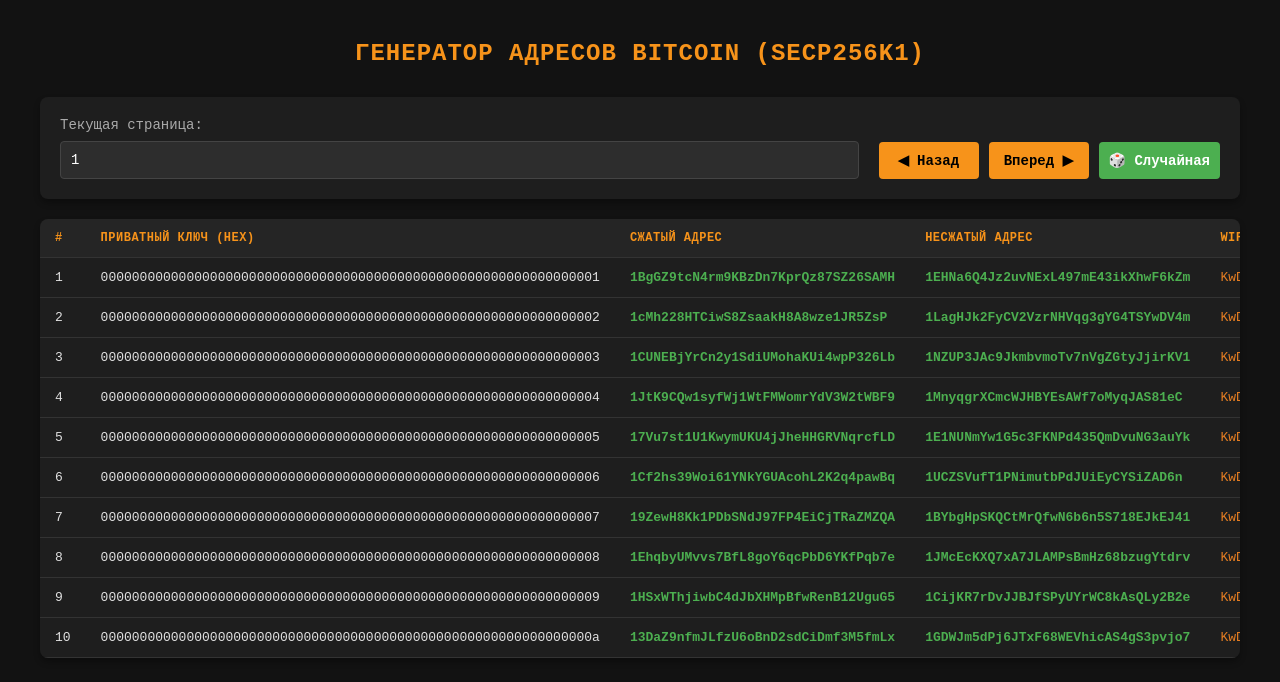
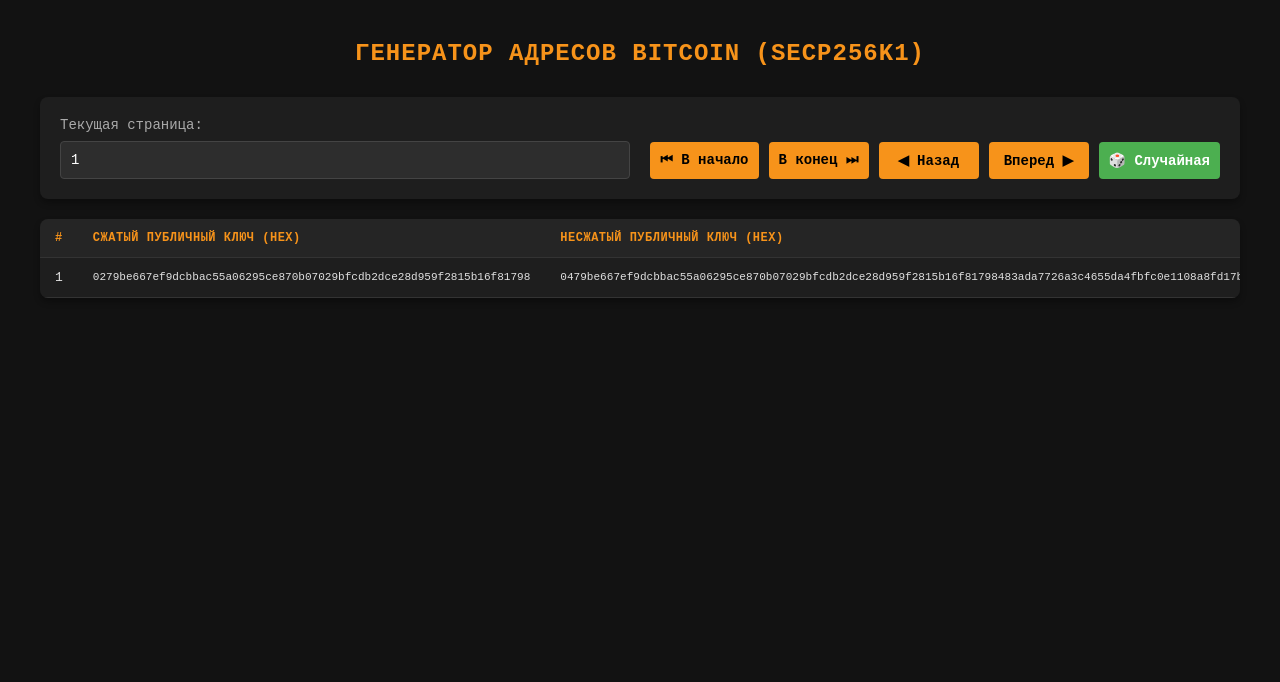
Before and after one commit to ero-chat/ero-chat.github.io, a plain HTML site: page index.html in a window 1280 px wide. Drawn offline with Linux system fonts and the light colour scheme.

Commit message:
Add files via upload

```diff
--- a/index.html
+++ b/index.html
@@ -17,6 +17,8 @@
             </div>
 
             <div class="buttons">
+                <button onclick="goToFirstPage()" title="В самое начало">⏮ В начало</button>
+                <button onclick="goToLastPage()" title="В самый конец">В конец ⏭</button>
                 <button onclick="changePage(-1)">◀ Назад</button>
                 <button onclick="changePage(1)">Вперед ▶</button>
                 <button onclick="goRandomPage()" class="btn-random">🎲 Случайная</button>
@@ -25,17 +27,16 @@
 
         <div class="table-wrapper">
             <table>
-<thead>
-    <tr>
-        <th style="width: 5%;">#</th>
-        <th style="width: 35%;">Приватный Ключ (Hex)</th>
-        <th style="width: 20%;">Сжатый Адрес</th>
-        <th style="width: 20%;">Несжатый Адрес</th>
-        <th style="width: 20%;">WIF Compressed</th> <!-- Столбец перенесен в конец -->
-    </tr>
-</thead>
-
-
+                <thead>
+                    <tr>
+                        <th style="width: 4%;">#</th>
+                        <th style="width: 26%;">Сжатый Публичный Ключ (Hex)</th>
+                        <th style="width: 26%;">Несжатый Публичный Ключ (Hex)</th>
+                        <th style="width: 15%;">Сжатый Адрес</th>
+                        <th style="width: 15%;">Несжатый Адрес</th>
+                        <th style="width: 14%;">WIF Compressed</th>
+                    </tr>
+                </thead>
                 <tbody id="keys-table-body">
                     <!-- Строки генерируются через JS -->
                 </tbody>
--- a/script.js
+++ b/script.js
@@ -1,12 +1,10 @@
-const MAX_PAGE = BigInt(
-  "115792089237316195423570985008687907852837564279074904382605163141518161494337"
-);
 let currentPage = 1n;
 let isCompressed = true;
 
-const P = BigInt("0xFFFFFFFFFFFFFFFFFFFFFFFFFFFFFFFFFFFFFFFFFFFFFFFFFFFFFFFEFFFFFC2F");
-const Gx = BigInt("0x79BE667EF9DCBBAC55A06295CE870B07029BFCDB2DCE28D959F2815B16F81798");
-const Gy = BigInt("0x483ADA7726A3C4655DA4FBFC0E1108A8FD17B448A68554199C47D08FFB10D4B8");
+const MAX_PAGE = BigInt("0xfffffffffffffffffffffffffffffffebaaedce6af48a03bbfd25e8cd0364140");
+const P = BigInt("0xfffffffffffffffffffffffffffffffffffffffffffffffffffffffefffffc2f");
+const Gx = BigInt("0x79be667ef9dcbbac55a06295ce870b07029bfcdb2dce28d959f2815b16f81798");
+const Gy = BigInt("0x483ada7726a3c4655da4fbfc0e1108a8fd17b448a68554199c47d08ffb10d4b8");
 
 
 
@@ -71,7 +69,7 @@ function getPublicKeyBytes(privKeyBigInt, compressed) {
     if (bits % 2n === 1n) [xr, yr] = pointAdd(xr, yr, baseX, baseY);
     [baseX, baseY] = pointAdd(baseX, baseY, baseX, baseY);
     bits /= 2n;
-  }
+  } // координаты 64
   let xHex = xr.toString(16).padStart(64, '0');
   let pubKeyBytes = [];
   if (compressed) {
@@ -436,8 +434,9 @@ function renderPage() {
   if (!tbody) return;
   tbody.innerHTML = '';
 
-  for (let i = 0n; i < 10n; i++) {
-    const calculatedIndex = (currentPage - 1n) * 10n + i + 1n;
+  // количество ключей
+  for (let i = 0n; i < 1n; i++) {
+    const calculatedIndex = (currentPage - 1n) * 1n + i + 1n;
     const privKeyHex = calculatedIndex.toString(16).padStart(64, '0');
     let realAddress = "";
 
@@ -452,19 +451,34 @@ const wifCompressed = hexToWifCompressed(privKeyHex);
     const compAddr = generateBitcoinAddress(privKeyHex, true);
     const uncompAddr = generateBitcoinAddress(privKeyHex, false);
 
-// 2. Отрисовка строки таблицы в новом порядке
+    const privBigInt = BigInt("0x" + privKeyHex);
+
+    // Получаем байты СЖАТОГО публичного ключа
+    const pubKeyBytesComp = getPublicKeyBytes(privBigInt, true);
+    const compPubKeyHex = Array.from(pubKeyBytesComp)
+      .map(b => b.toString(16).padStart(2, '0'))
+      .join('');
+
+    // Получаем байты НЕСЖАТОГО публичного ключа (передаем false)
+    const pubKeyBytesUncomp = getPublicKeyBytes(privBigInt, false);
+    const uncompPubKeyHex = Array.from(pubKeyBytesUncomp)
+      .map(b => b.toString(16).padStart(2, '0'))
+      .join('');
+
+    // 2. Отрисовка строки таблицы с обоими ключами
     const row = document.createElement('tr');
     row.innerHTML = `<td>${Number(i) + 1}</td>` +
-  `<td class="hex-key">${privKeyHex}</td>` +
-  `<td><strong>${compAddr}</strong></td>` + // 1-й адрес
-  `<td><strong>${uncompAddr}</strong></td>` + // 2-й адрес
-  `<td><span style="color: #e67e22; font-family: monospace;">${wifCompressed}</span></td>`; // WIF в конце
+      `<td class="hex-key" style="white-space: nowrap; font-size: 0.85em; font-family: monospace;">${compPubKeyHex}</td>` +
+      `<td class="hex-key" style="white-space: nowrap; font-size: 0.85em; font-family: monospace;">${uncompPubKeyHex}</td>` +
+      `<td><strong>${compAddr}</strong></td>` +
+      `<td><strong>${uncompAddr}</strong></td>` +
+      `<td><span style="color: #e67e22; font-family: monospace;">${wifCompressed}</span></td>`;
+
     tbody.appendChild(row);
+  }
+}
 
 
-
-  }
-}
 
 function changePage(direction) {
   currentPage += BigInt(direction);
@@ -498,3 +512,21 @@ renderPage();
 }
 renderPage();
 });
+
+// Функция перехода на самую первую страницу
+function goToFirstPage() {
+  currentPage = 1n;
+  renderPage();
+}
+
+// Функция перехода на самую последнюю страницу
+function goToLastPage() {
+  // Проверяем, существует ли MAX_PAGE в вашем коде, и присваиваем её
+  if (typeof MAX_PAGE !== 'undefined') {
+    currentPage = MAX_PAGE;
+  } else {
+    // Безопасный фолбек с вашим шестнадцатеричным значением
+    currentPage = 0xfffffffffffffffffffffffffffffffebaaedce6af48a03bbfd25e8cd0364141n;
+  }
+  renderPage();
+}
```
Lines whose indentation alone changed are shown as unchanged.
